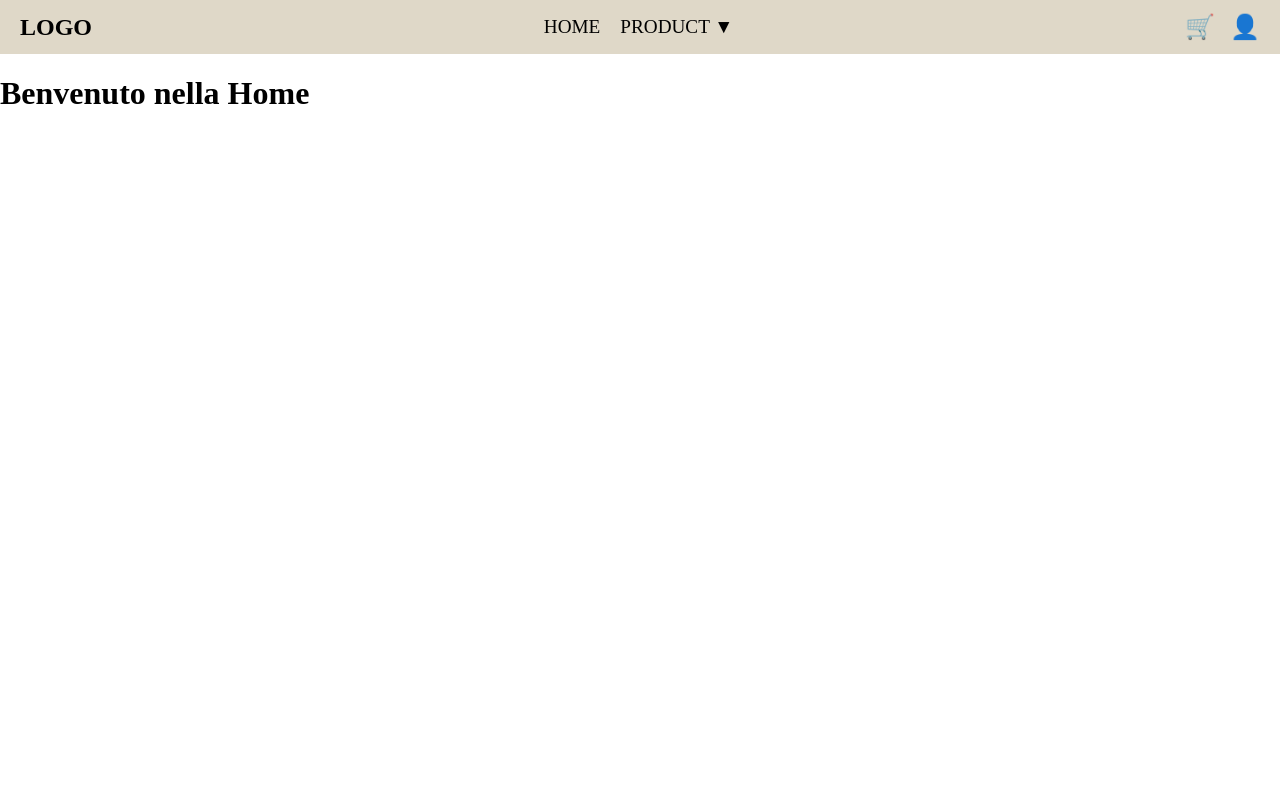
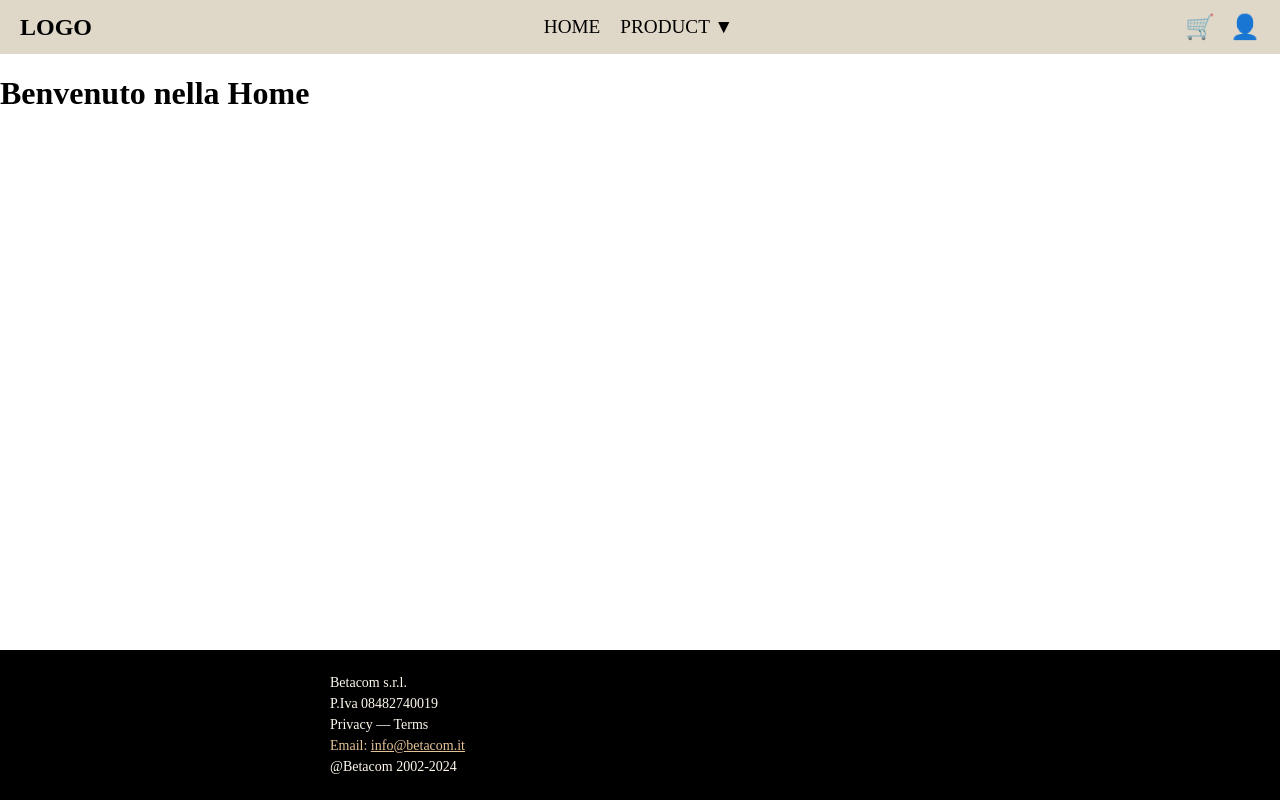
Before and after one commit to supertorres97/ProgettoBTorinoFrontend, an Angular app: page /home in a window 1280 px wide. Built offline with nearby package versions, Linux system fonts and the light colour scheme.

Commit message:
commit creazione footer

```diff
--- /dev/null
+++ b/src/app/Components/footer/footer.component.css
@@ -0,0 +1,69 @@
+.footer {
+    background-color: #000;
+    color: #fff9ed;
+    padding: 20px;
+  }
+
+  /* Contenitore flessibile per le due colonne */
+  .footer-container {
+    display: flex;
+    justify-content: center;  /* centra i contenuti */
+    align-items: center;
+    flex-wrap: wrap;  /* permette il wrapping in schermi piccoli */
+    gap: 20px;        /* spazio controllato tra le colonne */
+    padding: 0 20px;  /* padding orizzontale per non attaccare i contenuti ai bordi */
+  }
+
+  /* Limita la larghezza delle colonne per evitare che siano troppo distanti */
+  .footer-left,
+  .footer-right {
+    flex: 1;
+    max-width: 300px;
+  }
+
+  /* Allinea il testo della colonna sinistra a sinistra, se lo schermo è grande */
+  .footer-left {
+    text-align: left;
+  }
+
+  /* Allinea la colonna destra (icone) a destra, se lo schermo è grande */
+  .footer-right {
+    text-align: right;
+  }
+
+  /* Stile per i paragrafi della colonna sinistra */
+  .footer-left p {
+    margin: 5px 0;
+    font-size: 14px;
+  }
+
+  /* Stile per le icone dei social */
+  .social-icons a {
+    color: #fff9ed;
+    margin: 0 10px;
+    font-size: 24px;
+    text-decoration: none;
+    transition: color 0.3s ease;
+  }
+
+  .social-icons a:hover {
+    color: #ccc;
+  }
+
+  /* Colore diverso per il link email */
+  #coloreMail {
+    color: rgb(229, 195, 153);
+  }
+
+  /* Media query per schermi piccoli: le colonne si impilano verticalmente */
+  @media (max-width: 600px) {
+    .footer-container {
+      flex-direction: column;
+      text-align: center;
+    }
+    .footer-left,
+    .footer-right {
+      max-width: none;
+      text-align: center;
+    }
+  }
--- /dev/null
+++ b/src/app/Components/footer/footer.component.html
@@ -0,0 +1,26 @@
+<footer class="footer">
+    <div class="footer-container">
+      <!-- Colonna sinistra -->
+      <div class="footer-left">
+        <p>Betacom s.r.l.</p>
+        <p>P.Iva 08482740019</p>
+        <p>Privacy — Terms</p>
+        <p id="coloreMail">Email: <a id="coloreMail" [href]="'mailto:' + email">{{ email }}</a></p>
+        <p>&#64;Betacom 2002-2024</p>
+      </div>
+      <!-- Colonna destra -->
+      <div class="footer-right">
+        <div class="social-icons">
+          <a href="https://www.instagram.com/betacom_it/" target="_blank" rel="noopener noreferrer" title="Instagram">
+            <i class="fab fa-instagram"></i>
+          </a>
+          <a href="https://www.facebook.com/BetacomSrl" target="_blank" rel="noopener noreferrer" title="Facebook">
+            <i class="fab fa-facebook-f"></i>
+          </a>
+          <a href="https://www.linkedin.com/company/betacom-s-r-l-/" target="_blank" rel="noopener noreferrer" title="LinkedIn">
+            <i class="fab fa-linkedin-in"></i>
+          </a>
+        </div>
+      </div>
+    </div>
+  </footer>
--- /dev/null
+++ b/src/app/Components/footer/footer.component.ts
@@ -0,0 +1,12 @@
+import { Component } from '@angular/core';
+
+@Component({
+  selector: 'app-footer',
+  standalone: false,
+
+  templateUrl: './footer.component.html',
+  styleUrl: './footer.component.css'
+})
+export class FooterComponent {
+  email: string = 'info@betacom.it';
+}
--- a/src/app/app.component.css
+++ b/src/app/app.component.css
@@ -0,0 +1,11 @@
+/* Il wrapper occuperà tutta l'altezza della viewport e utilizzerà il flexbox */
+.wrapper {
+    display: flex;
+    flex-direction: column;
+    min-height: 100vh;
+  }
+
+  /* Il contenuto principale cresce per occupare lo spazio libero */
+  .content {
+    flex: 1;
+  }
--- a/src/app/app.component.html
+++ b/src/app/app.component.html
@@ -1,2 +1,10 @@
-<app-navbar *ngIf="showNavbar()"></app-navbar>
-<router-outlet></router-outlet>
+<div class="wrapper">
+    <app-navbar *ngIf="showNavbar()"></app-navbar>
+
+    <!-- Contenitore del contenuto principale -->
+    <main class="content">
+      <router-outlet></router-outlet>
+    </main>
+
+    <app-footer></app-footer>
+  </div>
--- a/src/app/app.module.ts
+++ b/src/app/app.module.ts
@@ -8,6 +8,7 @@ import { NavbarComponent } from './Components/navbar/navbar.component';
 import { CarrelloComponent } from './Components/carrello/carrello.component';
 import { LoginComponent } from './Components/login/login.component';
 import { NotFoundComponent } from './Components/not-found/not-found.component';
+import { FooterComponent } from './Components/footer/footer.component';
 
 @NgModule({
   declarations: [
@@ -16,7 +17,8 @@ import { NotFoundComponent } from './Components/not-found/not-found.component';
     NavbarComponent,
     CarrelloComponent,
     LoginComponent,
-    NotFoundComponent
+    NotFoundComponent,
+    FooterComponent
   ],
   imports: [
     BrowserModule,
```
